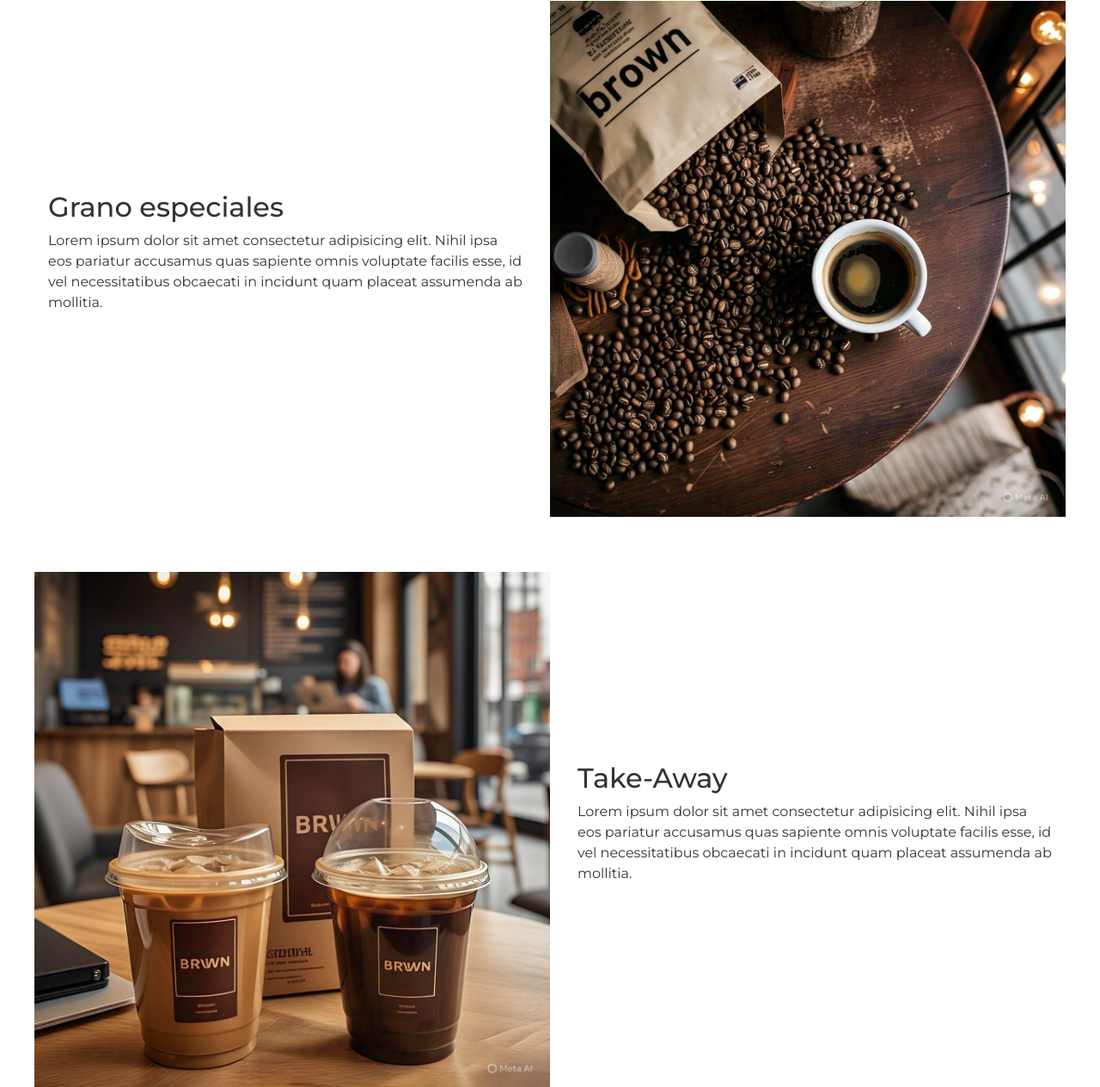
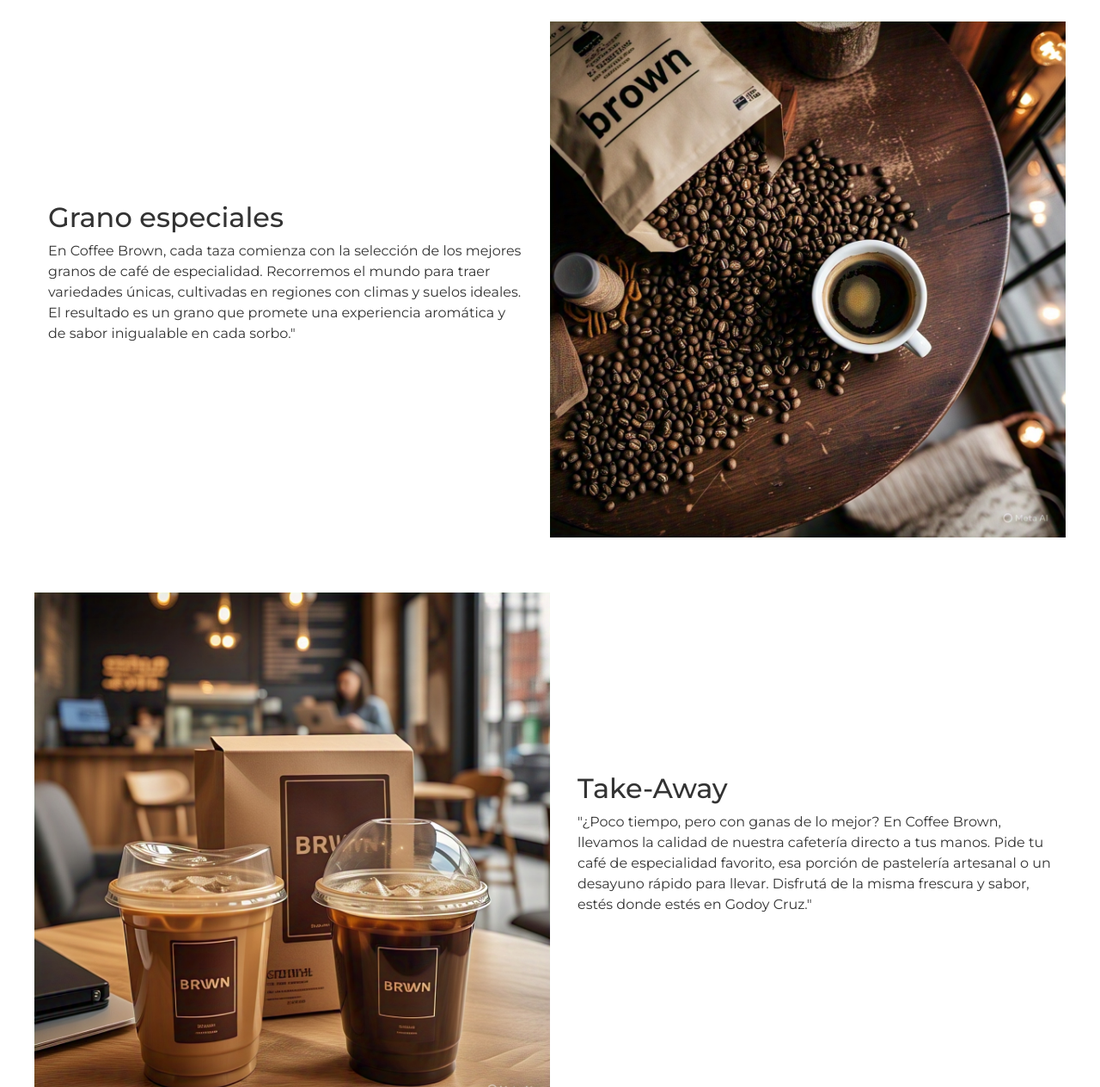
Before and after one commit to vinassamaria/Coffee-Brown, a website: page index.html in a window 1280 px wide. Shown: the part 683-1947 px from the top of the page at 86% size. Drawn offline with nearby package versions, Linux system fonts and the light colour scheme.

Commit message:
segundo commit

```diff
--- a/index.html
+++ b/index.html
@@ -4,7 +4,10 @@
 <head>
     <meta charset="UTF-8">
     <meta name="viewport" content="width=device-width, initial-scale=1.0">
-    <title>Cooffe Brown</title>
+    <title>Coffee Brown</title>
+    <meta name="description" content="Descubre Coffee Brown: tu escape perfecto con el mejor café de especialidad. Disfruta de un ambiente cálido y tentadoras delicias horneadas. ¡Tu momento ideal te espera!">
+    <meta name="keywords" content=" Tu cafetería en Godoy Cruz, Mendoza. Disfruta de café de especialidad, pastelería artesanal, desayunos y meriendas. El ambiente perfecto para relajarse o trabajar. ¡Visítanos!">
+    <link rel="shortcut icon" href="./img/favicon.ico" type="image/x-icon">
     <link href="https://cdn.jsdelivr.net/npm/bootstrap@5.3.0/dist/css/bootstrap.min.css" rel="stylesheet">
     <link rel="stylesheet" href="./css/estilos.css">
 </head>
@@ -47,16 +50,14 @@
             <h1>
                 Bienvenidos a Brown
             </h1>
-            <p>Lorem ipsum dolor sit amet consectetur adipisicing elit. Odit maxime iure aliquid.</p>
+            <p>Tu cafetería en Godoy Cruz, Mendoza.<br> Disfruta de café de especialidad, pastelería artesanal, desayunos y meriendas. El ambiente perfecto para relajarse o trabajar. ¡Visítanos!</p>
         </section>
 
         <section class="info">
             <div class="info-item">
                 <div class="text">
                     <h2>Grano especiales</h2>
-                    <p>Lorem ipsum dolor sit amet consectetur adipisicing elit. Nihil ipsa eos pariatur accusamus quas
-                        sapiente omnis voluptate facilis esse, id vel necessitatibus obcaecati in incidunt quam placeat
-                        assumenda ab mollitia.</p>
+                    <p>En Coffee Brown, cada taza comienza con la selección de los mejores granos de café de especialidad. Recorremos el mundo para traer variedades únicas, cultivadas en regiones con climas y suelos ideales. El resultado es un grano que promete una experiencia aromática y de sabor inigualable en cada sorbo."</p>
                 </div>
                 <img src="img/granoscafe.jpg" alt="Granos de cafe">
             </div>
@@ -65,9 +66,7 @@
                 <img src="img/takeaway.jpg" alt="Take away">
                 <div class="text">
                     <h2>Take-Away</h2>
-                    <p>Lorem ipsum dolor sit amet consectetur adipisicing elit. Nihil ipsa eos pariatur accusamus quas
-                        sapiente omnis voluptate facilis esse, id vel necessitatibus obcaecati in incidunt quam placeat
-                        assumenda ab mollitia.</p>
+                    <p>"¿Poco tiempo, pero con ganas de lo mejor? En Coffee Brown, llevamos la calidad de nuestra cafetería directo a tus manos. Pide tu café de especialidad favorito, esa porción de pastelería artesanal o un desayuno rápido para llevar. Disfrutá de la misma frescura y sabor, estés donde estés en Godoy Cruz."</p>
                 </div>
             </div>
         </section>
```
Also changed, not shown: pages/nosotros.html (+5 -3 lines), pages/productos.html (+5 -0 lines), pages/reservas.html (+5 -0 lines), pages/tupedido.html (+4 -1 lines), img/favicon.ico (added), 5 other files.
